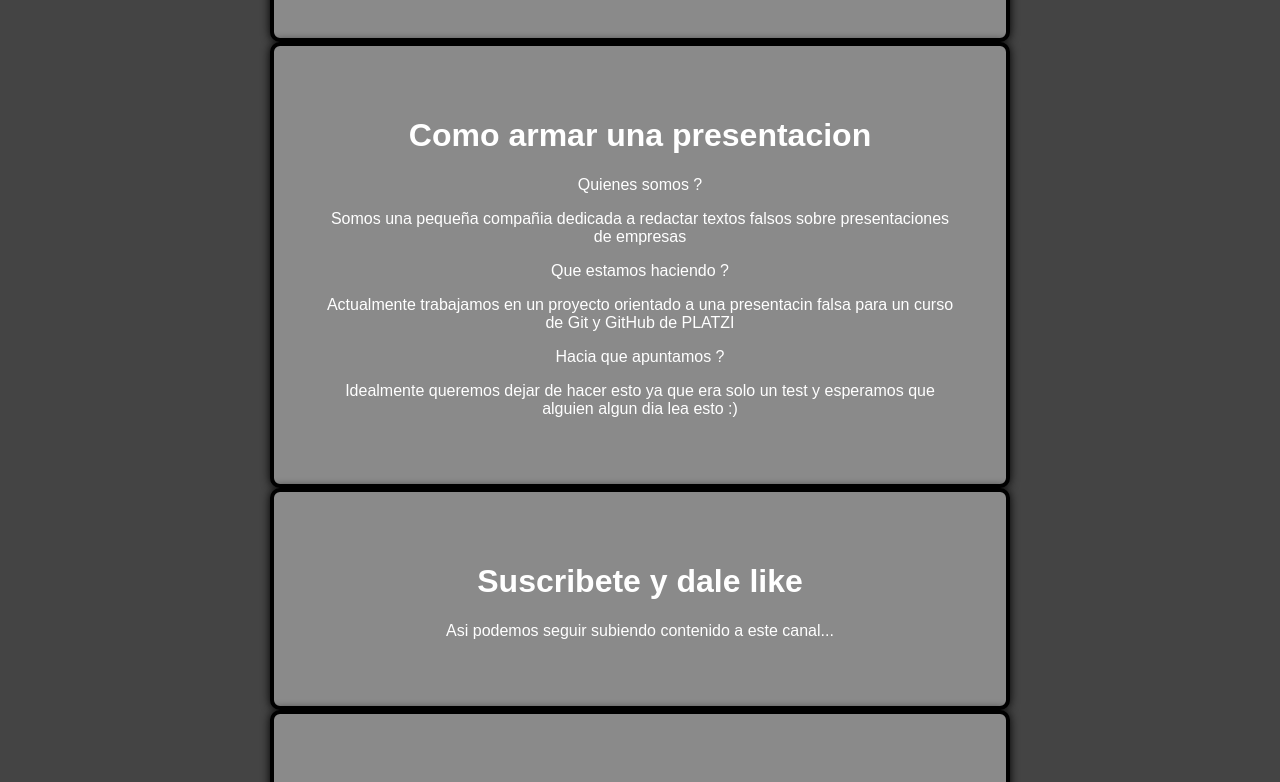
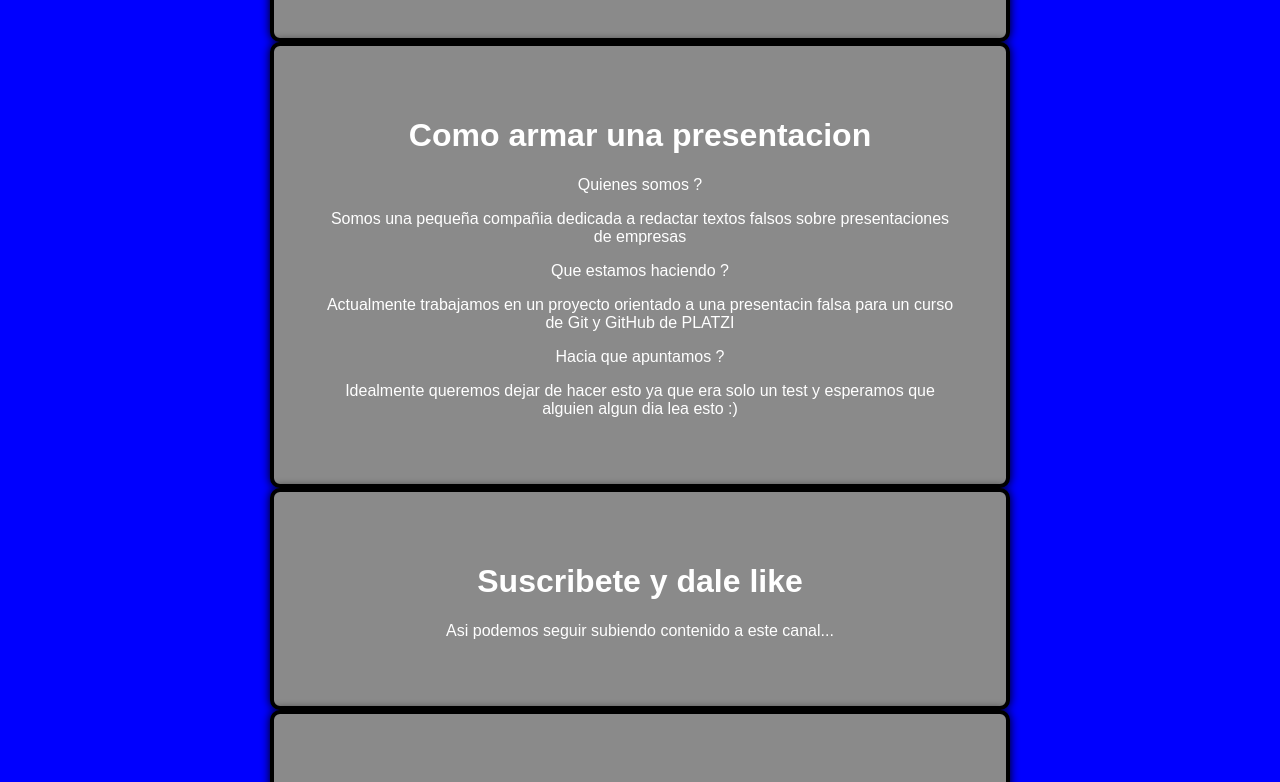
Before and after one commit to KenderWebos/GitTeam, a plain HTML site: page GitHubWeb/index.html in a window 1280 px wide. Shown: the part 769-1551 px from the top of the page. Drawn offline with Linux system fonts and the light colour scheme.

Commit message:
cambie el fondo a azul

```diff
--- a/GitHubWeb/css/style.css
+++ b/GitHubWeb/css/style.css
@@ -1,5 +1,5 @@
 body{
-    background-color: #444444;
+    background-color: blue;
     text-align: center;
     font-family: "Arial";
     color : white;
```
